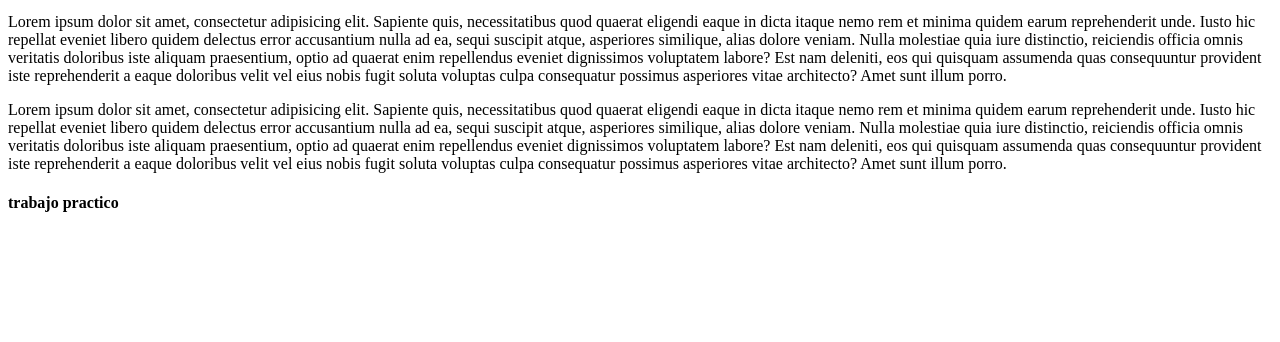
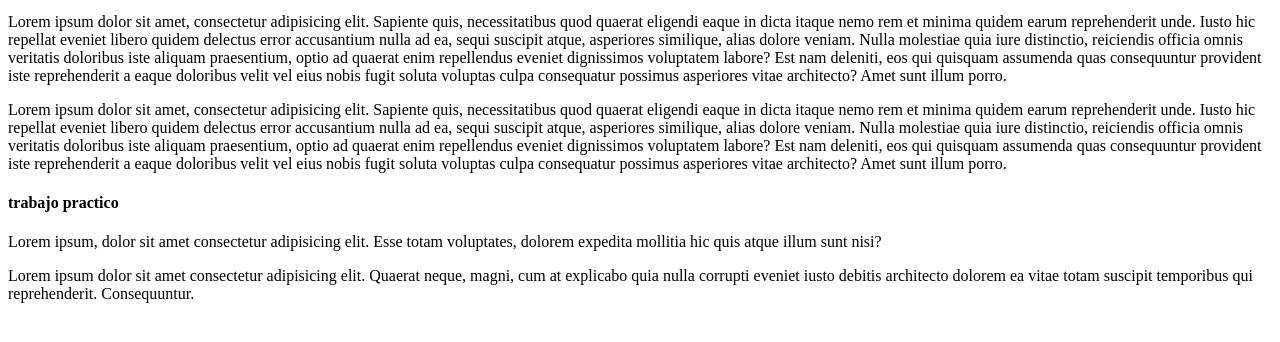
Before and after one commit to MatiRomanoDev/pruebaGIT, a plain HTML site: page index.html in a window 1280 px wide. Shown: the part 202-544 px from the top of the page. Drawn offline with Linux system fonts and the light colour scheme.

Commit message:
completo el footer

```diff
--- a/index.html
+++ b/index.html
@@ -19,6 +19,8 @@
     </main>
     <footer>
         <h4>trabajo practico</h4>
+        <p>Lorem ipsum, dolor sit amet consectetur adipisicing elit. Esse totam voluptates, dolorem expedita mollitia hic quis atque illum sunt nisi?</p>
+        <p>Lorem ipsum dolor sit amet consectetur adipisicing elit. Quaerat neque, magni, cum at explicabo quia nulla corrupti eveniet iusto debitis architecto dolorem ea vitae totam suscipit temporibus qui reprehenderit. Consequuntur.</p>
     </footer>
 
 </body>
```
